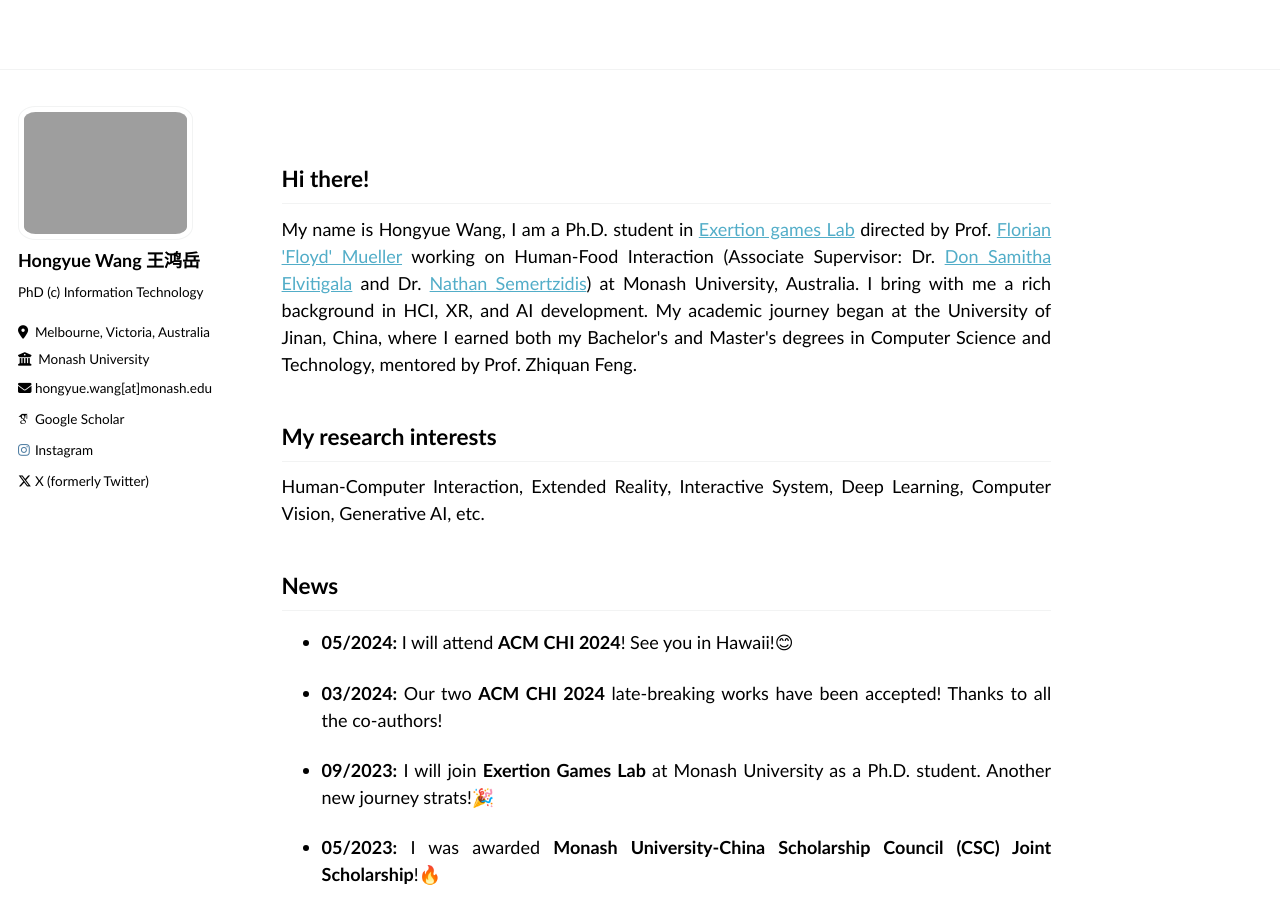
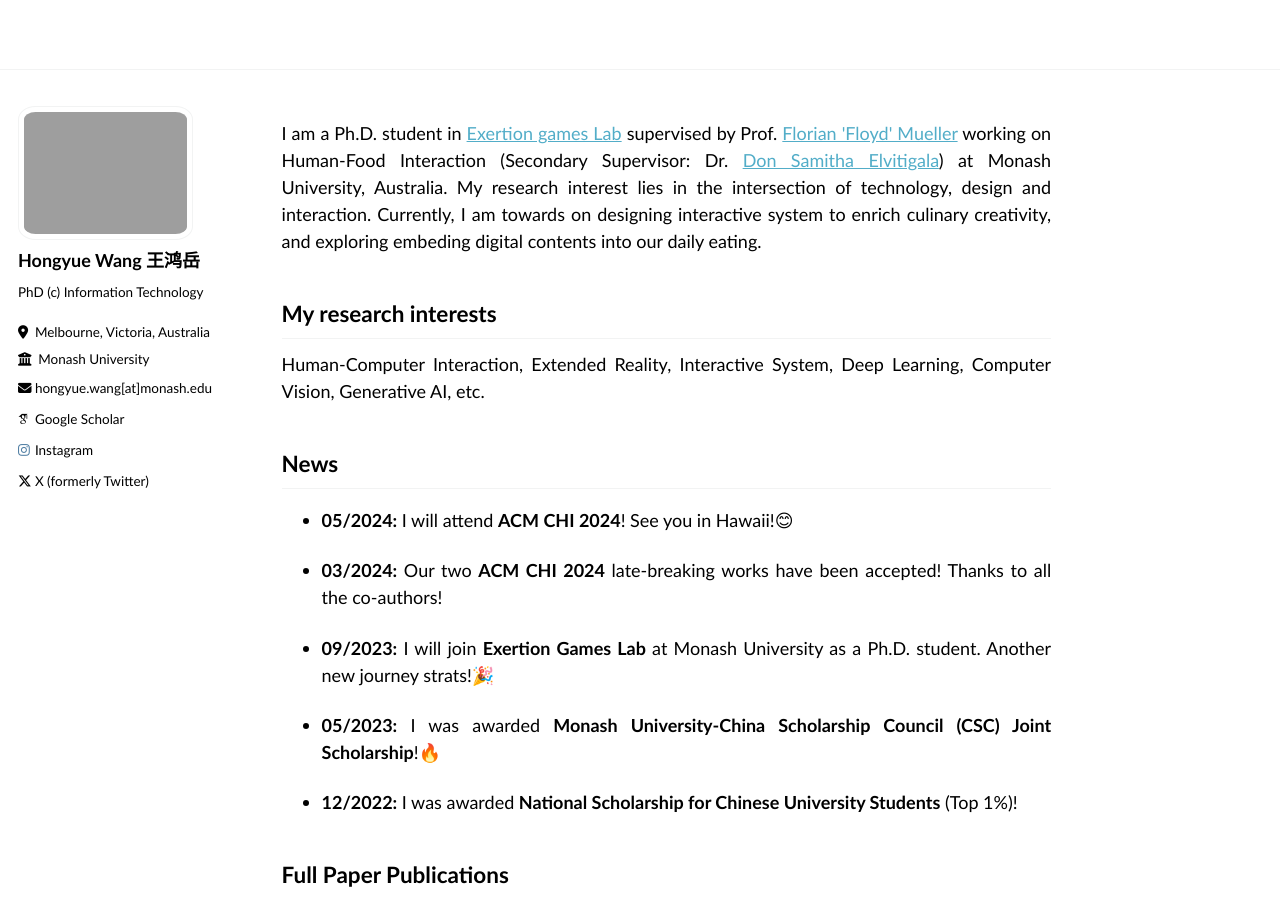
Before and after one commit to hongyue-howard-wang/hongyue-howard-wang.github.io, a Jekyll site: the page built from _pages/about.md, in a window 1280 px wide and 900 px high. Built offline with Jekyll 4.4.1, drawn with Linux system fonts in a browser that asks for light colours; nearby versions of some CDN libraries; some web fonts are replaced.

Commit message:
Update about.md

```diff
--- a/_pages/about.md
+++ b/_pages/about.md
@@ -6,10 +6,8 @@ redirect_from:
   - /about/
   - /about.html
 ---
-
-<h2>Hi there!</h2>
 <p style="text-align:justify">
-My name is Hongyue Wang, I am a Ph.D. student in <a href="https://exertiongameslab.org/">Exertion games Lab</a> directed by Prof. <a href="https://www.florianfloydmueller.com/">Florian 'Floyd' Mueller</a> working on Human-Food Interaction (Associate Supervisor: Dr. <a href="https://samithaelvitigala.com/">Don Samitha Elvitigala</a> and Dr. <a href="https://nathansemertzidis.com/">Nathan Semertzidis</a>) at Monash University, Australia. I bring with me a rich background in HCI, XR, and AI development. My academic journey began at the University of Jinan, China, where I earned both my Bachelor's and Master's degrees in Computer Science and Technology, mentored by Prof. Zhiquan Feng.
+I am a Ph.D. student in <a href="https://exertiongameslab.org/">Exertion games Lab</a> supervised by Prof. <a href="https://www.florianfloydmueller.com/">Florian 'Floyd' Mueller</a> working on Human-Food Interaction (Secondary Supervisor: Dr. <a href="https://samithaelvitigala.com/">Don Samitha Elvitigala</a>) at Monash University, Australia. My research interest lies in the intersection of technology, design and interaction. Currently, I am towards on designing interactive system to enrich culinary creativity, and exploring embeding digital contents into our daily eating.
 </p>
 
 <h2>My research interests</h2>
```
